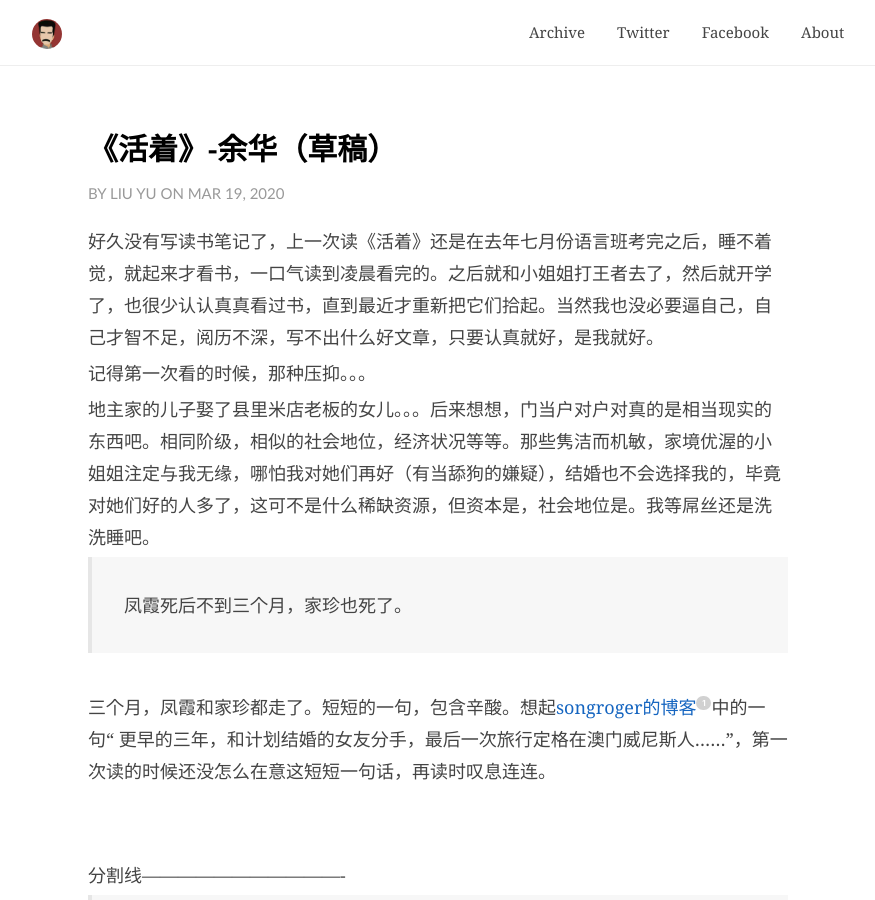
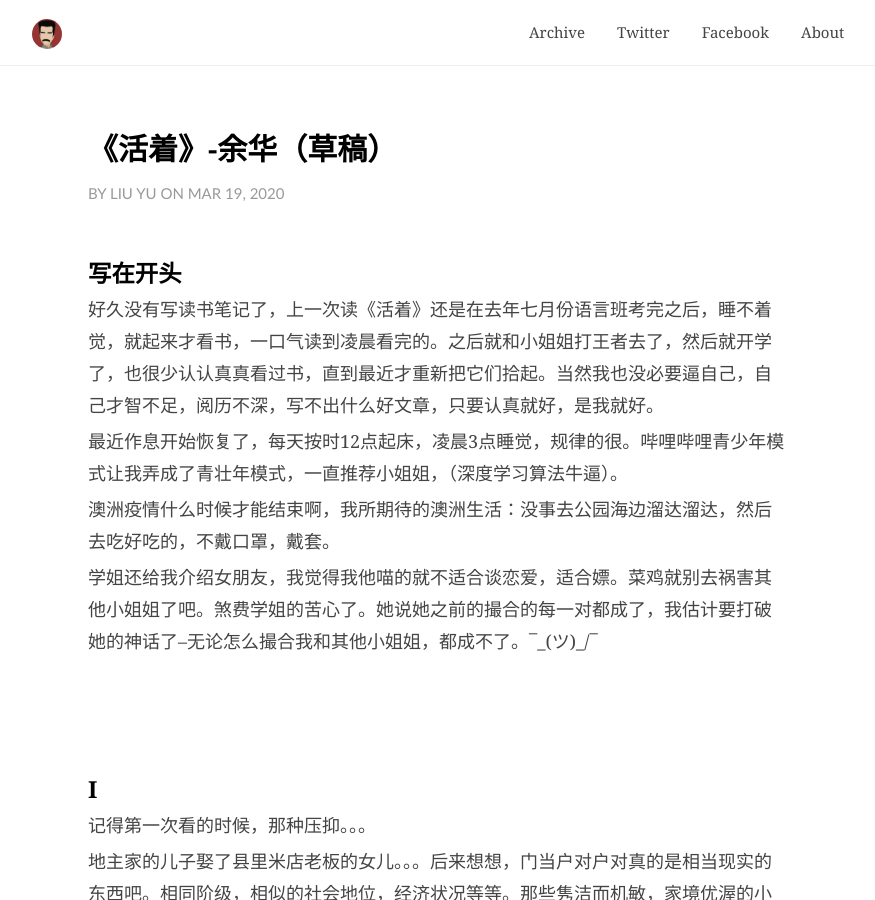
Before and after one commit to JaydenYL/JaydenYL.github.io, a Jekyll site: the page built from _posts/2020-03-19-《活着》.md, in a window 1280 px wide and 900 px high. Shown: the whole window, without its empty margins (202-1077 px from the left). Built offline with Jekyll 4.4.1, drawn with Linux system fonts in a browser that asks for light colours; comment, search, counter and statistics services are not loaded.

Commit message:
Update 2020-03-19-《活着》.md

```diff
--- a/_posts/2020-03-19-《活着》.md
+++ b/_posts/2020-03-19-《活着》.md
@@ -16,11 +16,23 @@ catalog: true
 
 ---
 
+### 写在开头
+
+
+
 好久没有写读书笔记了，上一次读《活着》还是在去年七月份语言班考完之后，睡不着觉，就起来才看书，一口气读到凌晨看完的。之后就和小姐姐打王者去了，然后就开学了，也很少认认真真看过书，直到最近才重新把它们拾起。当然我也没必要逼自己，自己才智不足，阅历不深，写不出什么好文章，只要认真就好，是我就好。
 
+最近作息开始恢复了，每天按时12点起床，凌晨3点睡觉，规律的很。哔哩哔哩青少年模式让我弄成了青壮年模式，一直推荐小姐姐，（深度学习算法牛逼）。
+
+澳洲疫情什么时候才能结束啊，我所期待的澳洲生活：没事去公园海边溜达溜达，然后去吃好吃的，不戴口罩，戴套。
+
+学姐还给我介绍女朋友，我觉得我他喵的就不适合谈恋爱，适合嫖。菜鸡就别去祸害其他小姐姐了吧。煞费学姐的苦心了。她说她之前的撮合的每一对都成了，我估计要打破她的神话了--无论怎么撮合我和其他小姐姐，都成不了。¯\_(ツ)_/¯
+
+<br><br>
+
+### I
+
 记得第一次看的时候，那种压抑。。。
-
-
 
 地主家的儿子娶了县里米店老板的女儿。。。后来想想，门当户对户对真的是相当现实的东西吧。相同阶级，相似的社会地位，经济状况等等。那些隽洁而机敏，家境优渥的小姐姐注定与我无缘，哪怕我对她们再好（有当舔狗的嫌疑），结婚也不会选择我的，毕竟对她们好的人多了，这可不是什么稀缺资源，但资本是，社会地位是。我等屌丝还是洗洗睡吧。
 
```
